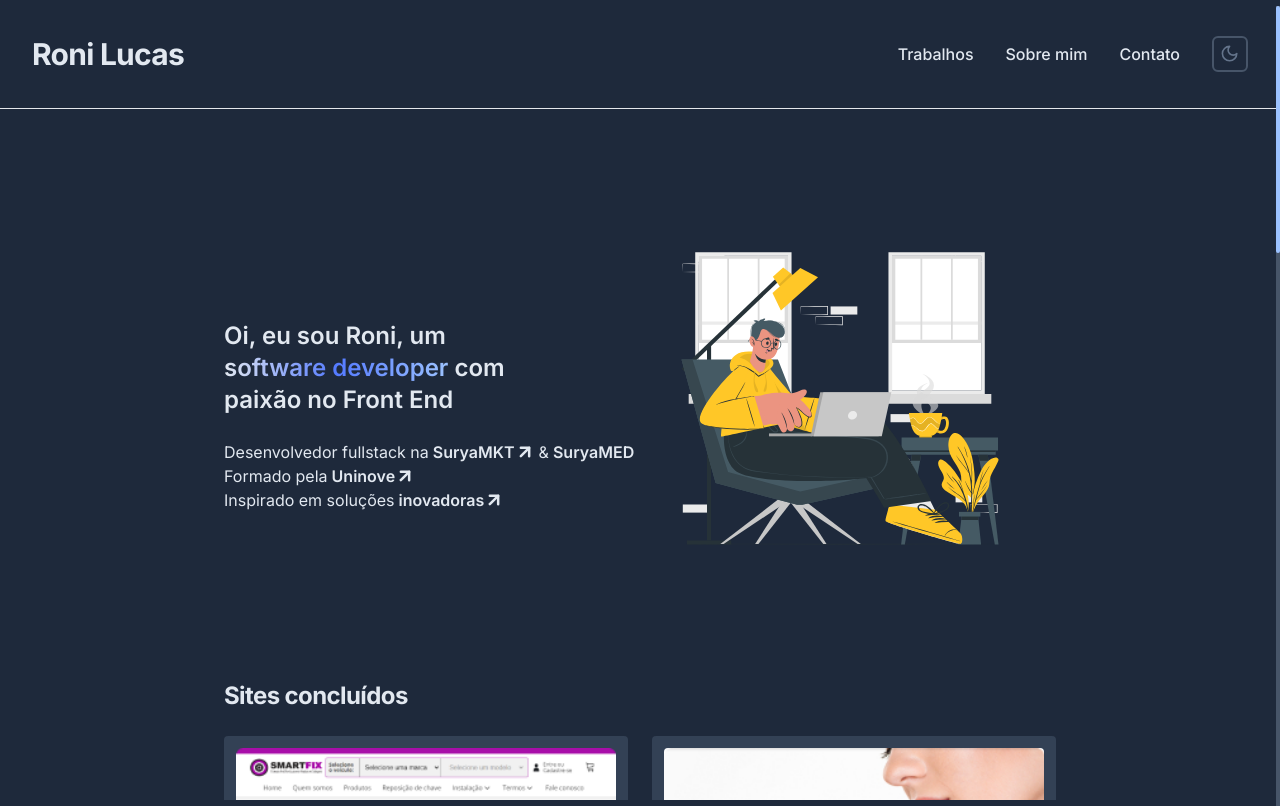
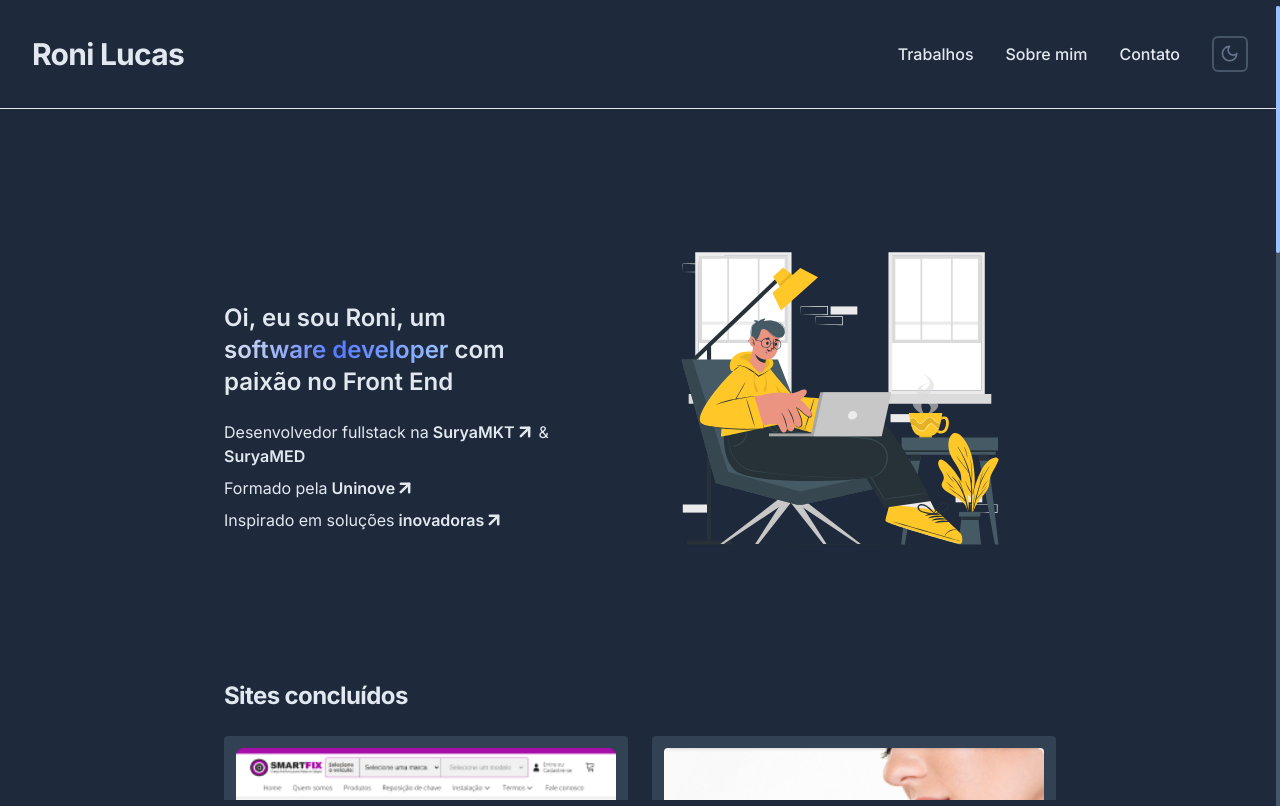
Before and after one commit to roniathayde/portfolio-24, a Next.js app: page / in a window 1280 px wide. Built offline with nearby package versions, Linux system fonts and the light colour scheme.

Commit message:
hotfix width error

```diff
--- a/src/app/page.tsx
+++ b/src/app/page.tsx
@@ -61,9 +61,9 @@ export default function Home() {
               com paixão no Front End
             </h1>
 
-            <ul>
-              <li className="flex flex-nowrap items-center gap-1 text-nowrap dark:text-slate-200">
-                Desenvolvedor fullstack na
+            <ul className="flex flex-col gap-3">
+              <li className="flex flex-wrap items-center gap-1 leading-tight  dark:text-slate-200">
+                <span className="text-nowrap">Desenvolvedor fullstack na</span>
                 <Link
                   href="https://suryamkt.com.br"
                   target="_blank"
@@ -73,7 +73,7 @@ export default function Home() {
                 </Link>
                 &<span className="font-semibold">SuryaMED</span>
               </li>
-              <li className="flex items-center gap-1 dark:text-slate-200">
+              <li className="flex flex-wrap items-center gap-1 leading-tight dark:text-slate-200">
                 Formado pela
                 <Link
                   href="https://www.uninove.br"
@@ -83,7 +83,7 @@ export default function Home() {
                   Uninove <ArrowUpRight className="size-5 stroke-[3]" />
                 </Link>
               </li>
-              <li className="flex items-center gap-1 dark:text-slate-200">
+              <li className="flex flex-wrap items-center gap-1 leading-tight dark:text-slate-200">
                 Inspirado em soluções
                 <Link
                   href="/contato"
```
